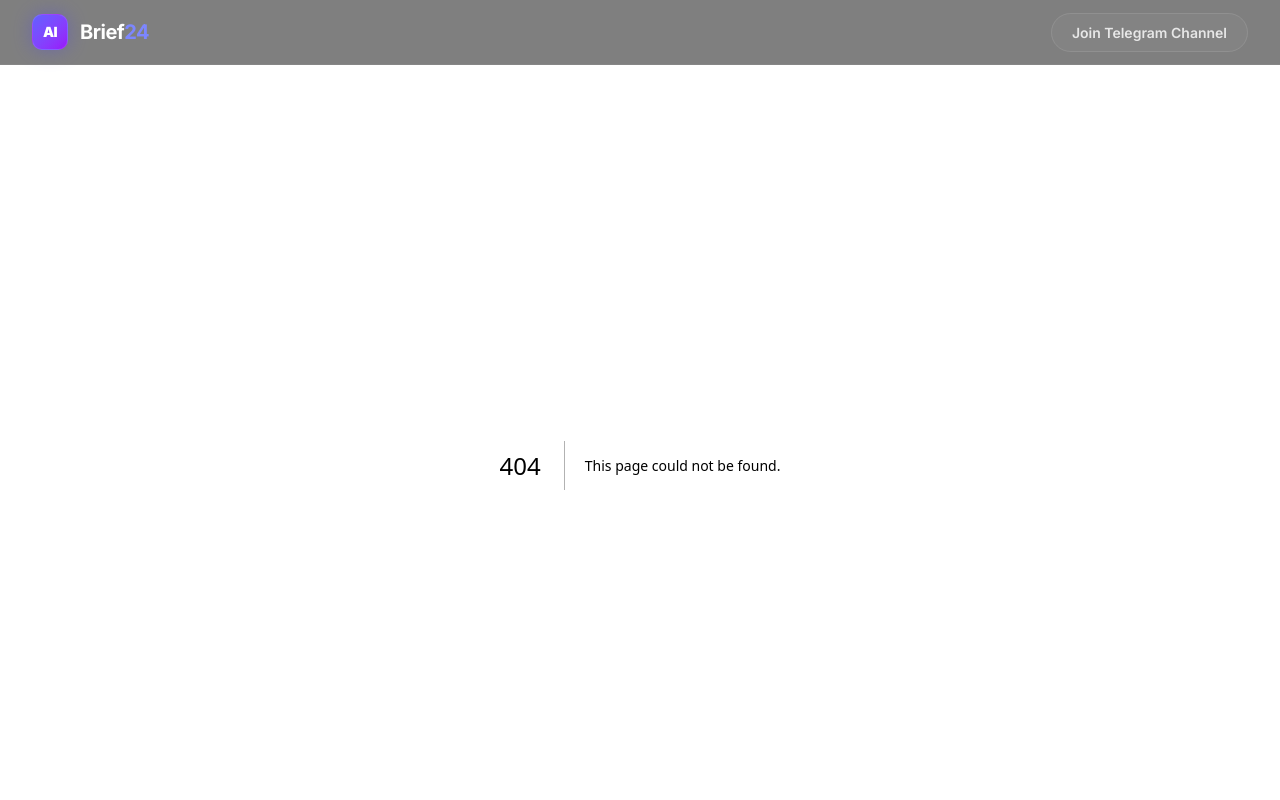
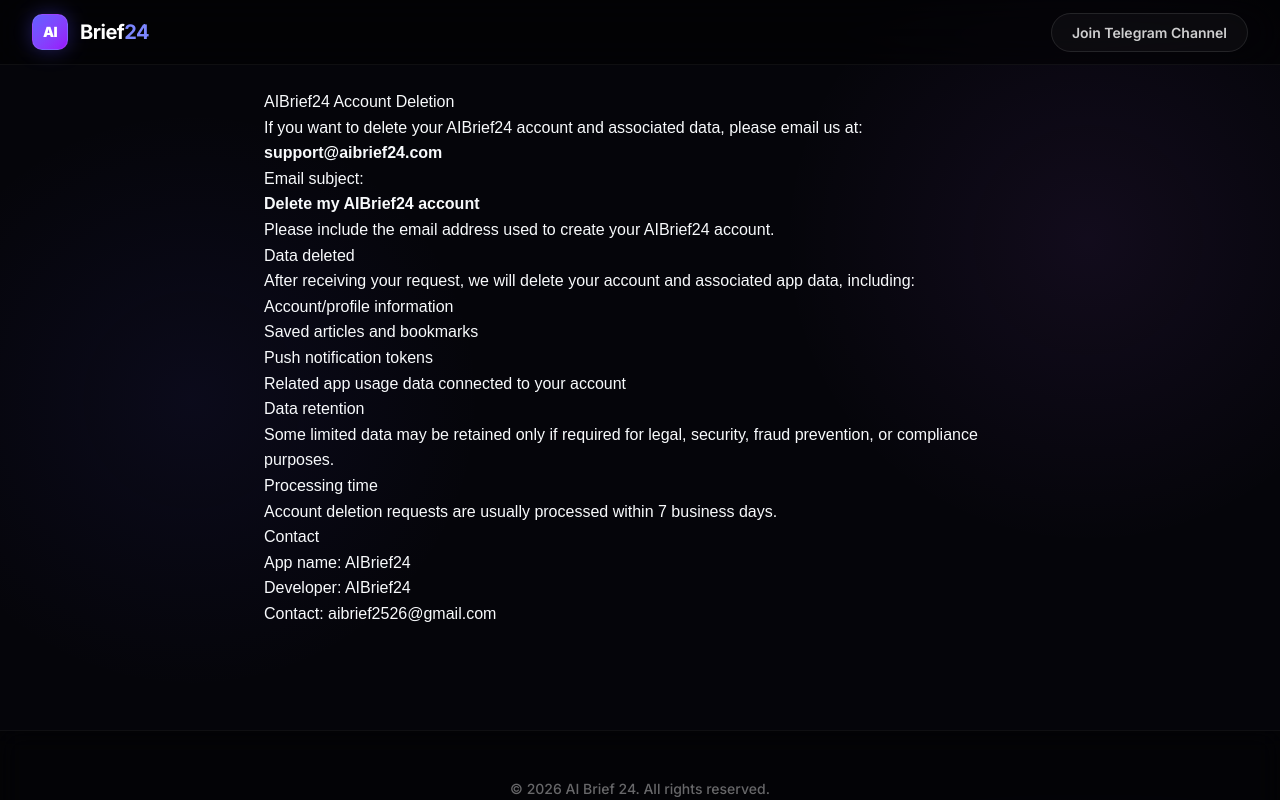
Before and after one commit to shashwatritam25-del/aibrief24, a Next.js app in the folder web/: page /delete-account in a window 1280 px wide. Before the commit this address had no page. Shown: the top 800 px of the page. Built offline with nearby package versions, Linux system fonts and the light colour scheme.

Commit message:
Add account deletion page to website

```diff
--- /dev/null
+++ b/web/src/app/delete-account/page.tsx
@@ -0,0 +1,57 @@
+export default function DeleteAccountPage() {
+  return (
+    <main style={{ maxWidth: 800, margin: '0 auto', padding: 24, fontFamily: 'Arial, sans-serif', lineHeight: 1.6 }}>
+      <h1>AIBrief24 Account Deletion</h1>
+
+      <p>
+        If you want to delete your AIBrief24 account and associated data, please email us at:
+      </p>
+
+      <p>
+        <strong>support@aibrief24.com</strong>
+      </p>
+
+      <p>
+        Email subject:
+        <br />
+        <strong>Delete my AIBrief24 account</strong>
+      </p>
+
+      <p>
+        Please include the email address used to create your AIBrief24 account.
+      </p>
+
+      <h2>Data deleted</h2>
+      <p>
+        After receiving your request, we will delete your account and associated app data, including:
+      </p>
+
+      <ul>
+        <li>Account/profile information</li>
+        <li>Saved articles and bookmarks</li>
+        <li>Push notification tokens</li>
+        <li>Related app usage data connected to your account</li>
+      </ul>
+
+      <h2>Data retention</h2>
+      <p>
+        Some limited data may be retained only if required for legal, security,
+        fraud prevention, or compliance purposes.
+      </p>
+
+      <h2>Processing time</h2>
+      <p>
+        Account deletion requests are usually processed within 7 business days.
+      </p>
+
+      <h2>Contact</h2>
+      <p>
+        App name: AIBrief24
+        <br />
+        Developer: AIBrief24
+        <br />
+        Contact: aibrief2526@gmail.com
+      </p>
+    </main>
+  );
+}
```
